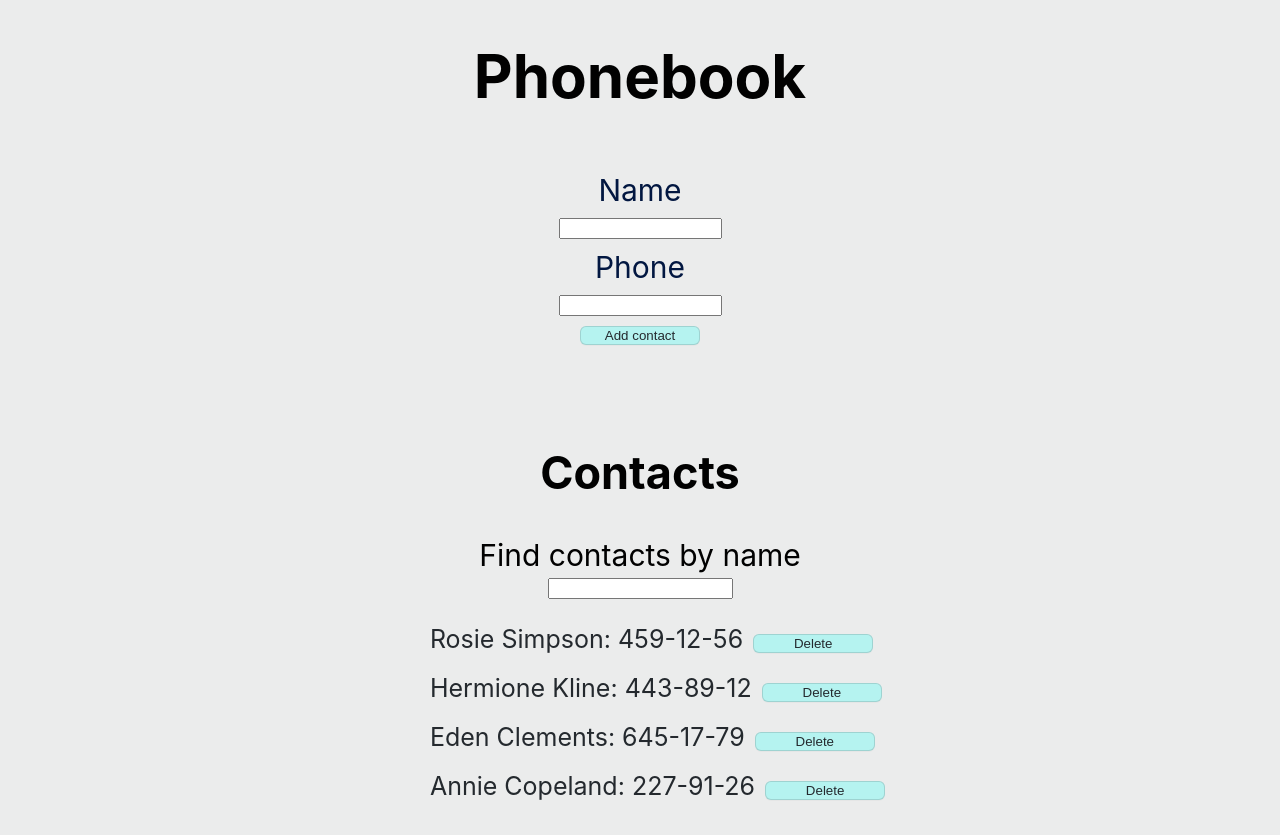
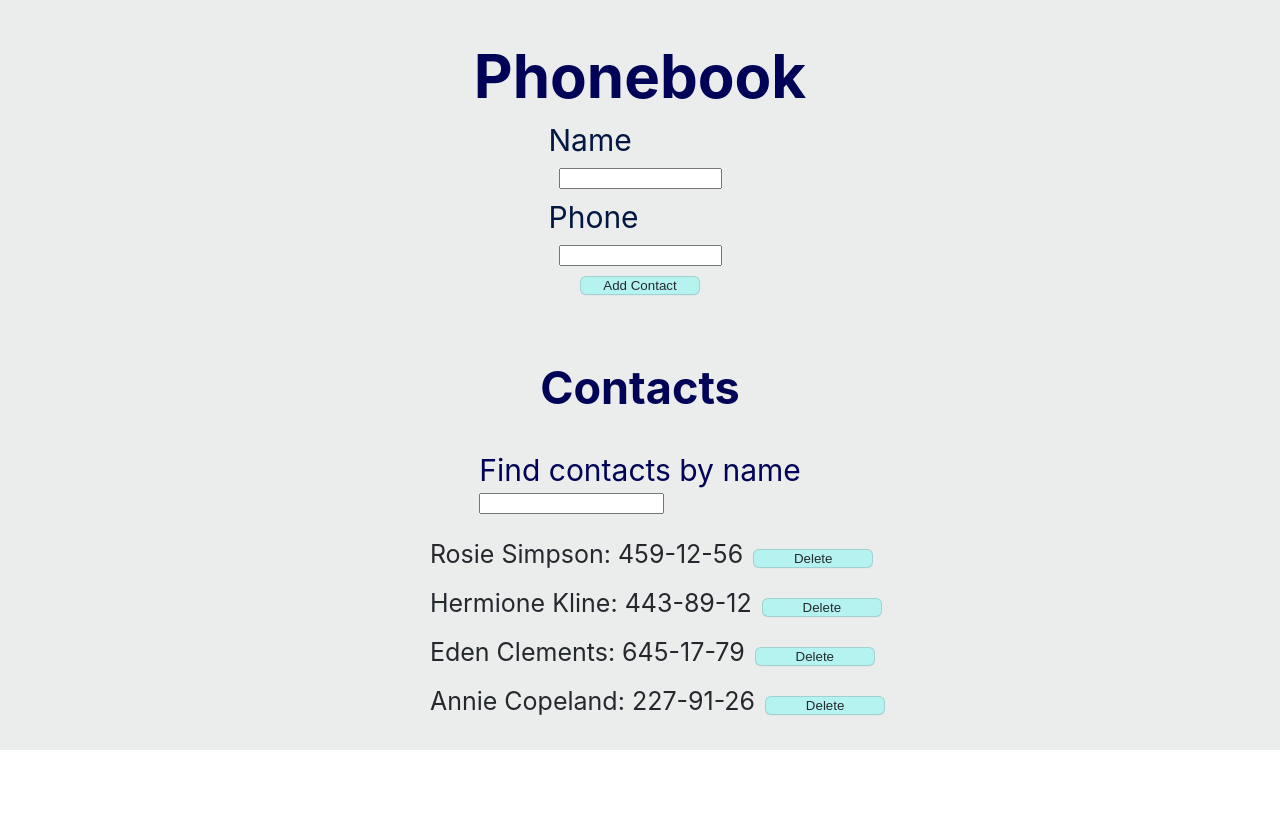
Before and after one commit to kamilawrzesniewska/goit-react-hw-02-phonebook, a React (Create React App) app: page / in a window 1280 px wide. After the commit the page ends 800 px from the top, so only its background shows below. Built offline with nearby package versions, Linux system fonts and the light colour scheme.

Commit message:
app changed

```diff
--- a/src/components/App.jsx
+++ b/src/components/App.jsx
@@ -1,7 +1,7 @@
 import React, { Component } from 'react';
 
 import { ContactForm } from './ContactForm/ContactForm';
-import { ContactList } from './ContactsList/ContactList';
+import { ContactList } from './ContactList/ContactList';
 import { Filter } from './Filter/Filter';
 
 import { nanoid } from 'nanoid';
@@ -25,7 +25,7 @@ export class App extends Component {
     const form = e.currentTarget;
     const name = form.elements.name.value;
     const number = form.elements.number.value;
-    const newContact = { id: nanoid(6), name: name, number: number };
+    const newContact = { id: nanoid(), name: name, number: number };
     const nameArray = this.state.contacts.map(({ name }) => name);
     if (nameArray.includes(name)) {
       alert(`${name} is already in contacts.`);
@@ -38,7 +38,7 @@ export class App extends Component {
   };
 
 
-  filterContactsr = () => {
+  filterItem = () => {
     const newArray = this.state.contacts.filter(contact => {
       const valueToLow = this.state.filter.toLowerCase();
       return contact.name.toLowerCase().includes(valueToLow);
@@ -50,7 +50,7 @@ export class App extends Component {
     const index = this.state.contacts.findIndex(
       contact => contact.id === contactID
     );
-    const genNewElement = () => {
+    const newItem = () => {
       const array = this.state.contacts;
       let newArray = [];
       for (const element of array) {
@@ -60,15 +60,14 @@ export class App extends Component {
       }
       return newArray;
     };
-    this.setState(({ itm }) => ({ contacts: genNewElement() }));
+    this.setState(({ i }) => ({ contacts: newItem() }));
   };
 
   handleChange = e => {
     const { name, value } = e.target;
     this.setState({ [name]: value });
   };
-
-  render() {
+render() {
     return (
       <div
         style={{
@@ -78,7 +77,7 @@ export class App extends Component {
           display: 'flex',
           height: '100%',
           fontSize: 30,
-          color: '#010101',
+          color: '#010456',
           background: '#888b8d2a',
         }}
       >
@@ -86,7 +85,7 @@ export class App extends Component {
         <ContactForm handleSubmit={this.handleSubmit} />
         <h2>Contacts</h2>
         <Filter value={this.state.filter} handleChange={this.handleChange} />
-        <ContactList onDelete={this.deleteItem} filterArray={this.filterContactsr} />
+        <ContactList onDelete={this.deleteItem} filterArray={this.filterItem} />
       </div>
     );
   }
--- a/src/components/ContactForm/ContactForm.jsx
+++ b/src/components/ContactForm/ContactForm.jsx
@@ -1,8 +1,7 @@
-import React, { Component } from 'react';
+import styles from './ContactForm.module.css';
+import { nanoid } from 'nanoid';
+import React from 'react';
 import PropTypes from 'prop-types';
-import style from './ContactForm.module.css';
-
-import { nanoid } from 'nanoid';
 
 const INITIAL_STATE = {
   id: '',
@@ -10,43 +9,46 @@ const INITIAL_STATE = {
   number: '',
 };
 
-export class ContactForm extends Component {
+export class ContactForm extends React.Component {
   static propTypes = { handleSubmit: PropTypes.func.isRequired };
 
   state = { ...INITIAL_STATE };
 
-  elementId = nanoid();
+  id = nanoid();
 
   render() {
     return (
-      <form className={style.form} onSubmit={this.handleSubmit}>
-        <label htmlFor={this.id}>Name</label>
+      <form
+        className={styles.form}
+        htmlFor={this.id}
+        onSubmit={this.handleSubmit}
+      >
+        <label className={styles.label}>
+          Name
           <input
-          className={style.input}
             id={this.id}
-          onChange={this.handleChange}
-          value={this.state.name}
+            className={styles.input}
             type="text"
             name="name"
-          pattern="^[a-zA-Za-яА-Я]+(([' -][a-zA-Za-яА-Я ])?[a-zA-Za-яА-Я]*)*$"
+            pattern="^[a-zA-Zа-яА-Я]+(([' -][a-zA-Zа-яА-Я ])?[a-zA-Zа-яА-Я]*)*$"
             title="Name may contain only letters, apostrophe, dash and spaces. For example Adrian, Jacob Mercer, Charles de Batz de Castelmore d'Artagnan"
             required
           />
-        <label htmlFor={this.id}>Phone</label>
+        </label>
+        <label className={styles.label}>
+          Phone
           <input
-          className={style.input}
             id={this.id}
+            className={styles.input}
             type="tel"
             name="number"
-          value={this.state.number}
-          onChange={this.handleChange}
             pattern="\+?\d{1,4}?[-.\s]?\(?\d{1,3}?\)?[-.\s]?\d{1,4}[-.\s]?\d{1,4}[-.\s]?\d{1,9}"
             title="Phone number must be digits and can contain spaces, dashes, parentheses and can start with +"
             required
           />
-        <button className={style.btn} type="submit">
-          Add contact
-        </button>
+        </label>
+        <button className={styles.btn} type="submit">
+          Add Contact</button>
       </form>
     );
   }
--- a/src/components/ContactForm/ContactForm.module.css
+++ b/src/components/ContactForm/ContactForm.module.css
@@ -1,14 +1,13 @@
 .form {
     flex-direction: column;
-    padding: 20px;
     height: 200px;
     width: 300px;
     display: flex;
     color: #021741;
     border-radius: 10px;
-    margin-bottom: 15px;
     border-color: #5f6061;
     align-items: center;
+    margin-top: -30px;
   }
 
   .input {
--- a/src/components/ContactsList/ContactList.jsx
+++ b/src/components/ContactList/ContactList.jsx
@@ -1,18 +1,18 @@
+import PropTypes from 'prop-types';
 import styles from './ContactList.module.css';
-import PropTypes from 'prop-types';
 
-export const ContactList = ({ filterArray, deleteItem }) => {
+export const ContactList = ({ filterArray, onDelete }) => {
   return (
     <ul className={styles.contactList}>
       {filterArray().map(contact => (
         <li key={contact.id} className={styles.contactItem}>
-          <span className={styles.contactLine}>
+          <span className={styles.paragraph}>
             {contact.name}: {contact.number}
           </span>
           <button
             type="button"
             className={styles.btn}
-            onClick={() => deleteItem(contact.id)}
+            onClick={() => onDelete(contact.id)}
           >
             Delete
           </button>
@@ -23,6 +23,6 @@ export const ContactList = ({ filterArray, deleteItem }) => {
 };
 
 ContactList.propTypes = {
-  deleteIteme: PropTypes.func.isRequired,
+  onDelete: PropTypes.func.isRequired,
   filterArray: PropTypes.func.isRequired,
 };
--- a/src/components/Filter/Filter.jsx
+++ b/src/components/Filter/Filter.jsx
@@ -1,19 +1,27 @@
 import PropTypes from 'prop-types';
-import style from './Filter.module.css';
+import React, { Component } from 'react';
+import styles from './Filter.module.css';
 
-export const Filter = ({ value, onChange }) => (
-  <>
-    <label>Find contacts by name</label>
-    <input
-      className={style.filterInput}
-      type="name"
-      value={value}
-      onChange={onChange}
-    />
-  </>
-);
 
-Filter.propTypes = {
-  value: PropTypes.string.isRequired,
-  onChange: PropTypes.func.isRequired,
-};
+export class Filter extends Component {
+  static propTypes = {
+    handleChange: PropTypes.func.isRequired,
+    value: PropTypes.string.isRequired,
+  };
+
+
+  render() {
+    return (
+      <label className={styles.label}>
+        Find contacts by name
+        <input
+          className={styles.filterInput}
+          type="text"
+          name="filter"
+          value={this.props.value}
+          onChange={this.props.handleChange}
+        />
+      </label>
+    );
+  }
+}
```
Also changed, not shown: src/components/ContactList/ContactList.module.css (renamed from src/components/ContactsList/ContactList.module.css). Lines whose indentation alone changed are shown as unchanged.
